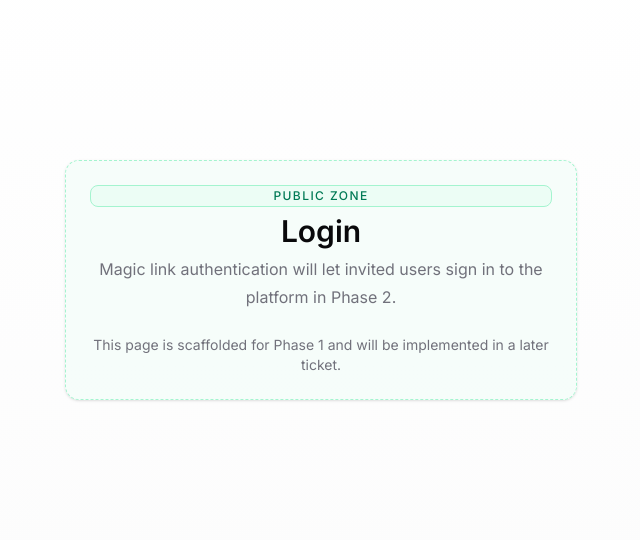
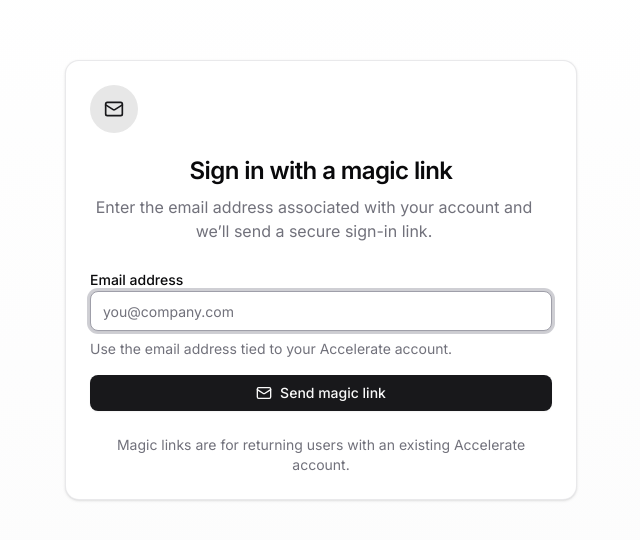
Before and after one commit to Accelerate-Global/accelerate-core, a Next.js app: page /login in a window 1280 px wide. Shown: the part 120-660 px from the top of the page, without its empty margins (319-959 px from the left). Built offline with nearby package versions, Linux system fonts and the light colour scheme; no server answers.

Commit message:
Phase changes (page.tsx, login-form.tsx, actions.ts)

```diff
--- /dev/null
+++ b/src/app/(public)/login/login-form.tsx
@@ -0,0 +1,231 @@
+"use client";
+
+import { CheckCircle2, LoaderCircle, Mail, TriangleAlert } from "lucide-react";
+import { useEffect, useState } from "react";
+
+import { Button } from "@/components/ui/button";
+import {
+  Card,
+  CardContent,
+  CardDescription,
+  CardFooter,
+  CardHeader,
+  CardTitle,
+} from "@/components/ui/card";
+import { signInWithMagicLink } from "@/lib/auth/actions";
+import { routes } from "@/lib/routes";
+import { createClient } from "@/lib/supabase/client";
+
+type FormPhase = "idle" | "loading" | "success" | "error";
+
+const DEFAULT_ERROR_MESSAGE =
+  "We couldn’t send a magic link right now. Please try again.";
+
+export const LoginForm = () => {
+  const [supabase] = useState(() => createClient());
+  const [emailAddress, setEmailAddress] = useState("");
+  const [phase, setPhase] = useState<FormPhase>("idle");
+  const [errorMessage, setErrorMessage] = useState<string | null>(null);
+  const [successMessage, setSuccessMessage] = useState<string | null>(null);
+
+  useEffect(() => {
+    const redirectToApp = (): void => {
+      window.location.replace(routes.appHome);
+    };
+
+    const syncSession = async (): Promise<void> => {
+      const {
+        data: { session },
+      } = await supabase.auth.getSession();
+
+      if (session) {
+        redirectToApp();
+      }
+    };
+
+    syncSession().catch(() => {
+      return undefined;
+    });
+
+    const {
+      data: { subscription },
+    } = supabase.auth.onAuthStateChange((_event, session) => {
+      if (session) {
+        redirectToApp();
+      }
+    });
+
+    return () => {
+      subscription.unsubscribe();
+    };
+  }, [supabase]);
+
+  const handleSubmit = async (
+    event: React.FormEvent<HTMLFormElement>
+  ): Promise<void> => {
+    event.preventDefault();
+
+    const normalizedEmailAddress = emailAddress.trim().toLowerCase();
+
+    if (!normalizedEmailAddress) {
+      return;
+    }
+
+    setPhase("loading");
+    setErrorMessage(null);
+    setSuccessMessage(null);
+
+    try {
+      const formData = new FormData();
+
+      formData.set("email", normalizedEmailAddress);
+
+      const result = await signInWithMagicLink(formData);
+
+      if (result.status === "success") {
+        setPhase("success");
+        setSuccessMessage(result.message);
+
+        return;
+      }
+
+      setPhase("error");
+      setErrorMessage(result.message || DEFAULT_ERROR_MESSAGE);
+    } catch {
+      setPhase("error");
+      setErrorMessage(DEFAULT_ERROR_MESSAGE);
+    }
+  };
+
+  const handleEmailAddressChange = (
+    event: React.ChangeEvent<HTMLInputElement>
+  ): void => {
+    setEmailAddress(event.currentTarget.value);
+
+    if (phase === "error") {
+      setErrorMessage(null);
+      setPhase("idle");
+    }
+  };
+
+  const handleReset = (): void => {
+    setErrorMessage(null);
+    setSuccessMessage(null);
+    setPhase("idle");
+  };
+
+  const isSubmitting = phase === "loading";
+  const isSuccess = phase === "success";
+  const statusMessage =
+    successMessage ??
+    "If the email address matches an Accelerate account, you’ll receive a secure sign-in link shortly.";
+
+  return (
+    <Card className="border-border/80 shadow-sm">
+      <CardHeader className="items-center space-y-4 text-center">
+        <div className="flex size-12 items-center justify-center rounded-full bg-primary/10 text-primary">
+          {isSuccess ? (
+            <CheckCircle2 aria-hidden="true" className="size-5" />
+          ) : (
+            <Mail aria-hidden="true" className="size-5" />
+          )}
+        </div>
+        <div className="space-y-2">
+          <CardTitle className="text-2xl tracking-tight">
+            {isSuccess ? "Check your inbox" : "Sign in with a magic link"}
+          </CardTitle>
+          <CardDescription className="max-w-md text-base leading-6">
+            {isSuccess
+              ? statusMessage
+              : "Enter the email address associated with your account and we’ll send a secure sign-in link."}
+          </CardDescription>
+        </div>
+      </CardHeader>
+      <CardContent>
+        {isSuccess ? (
+          <div aria-live="polite" className="space-y-4">
+            <p className="rounded-md border border-primary/20 bg-primary/5 px-4 py-3 text-primary text-sm">
+              For security, we always show the same confirmation message even
+              when an email address is not recognized.
+            </p>
+            <Button className="w-full" onClick={handleReset} type="button">
+              Send another link
+            </Button>
+          </div>
+        ) : (
+          <form className="space-y-4" onSubmit={handleSubmit}>
+            <div className="space-y-2">
+              <label className="font-medium text-sm" htmlFor="email-address">
+                Email address
+              </label>
+              <input
+                aria-describedby="email-address-help"
+                autoComplete="email"
+                autoFocus
+                className="flex h-10 w-full rounded-md border border-input bg-background px-3 py-2 text-base shadow-xs outline-none transition-[color,box-shadow] placeholder:text-muted-foreground focus-visible:border-ring focus-visible:ring-[3px] focus-visible:ring-ring/50 disabled:cursor-not-allowed disabled:opacity-50 md:text-sm"
+                disabled={isSubmitting}
+                id="email-address"
+                name="email"
+                onChange={handleEmailAddressChange}
+                placeholder="you@company.com"
+                required
+                type="email"
+                value={emailAddress}
+              />
+              <p
+                className="text-muted-foreground text-sm"
+                id="email-address-help"
+              >
+                Use the email address tied to your Accelerate account.
+              </p>
+            </div>
+
+            {phase === "error" ? (
+              <p
+                className="flex items-start gap-2 rounded-md border border-destructive/20 bg-destructive/5 px-4 py-3 text-destructive text-sm"
+                role="alert"
+              >
+                <TriangleAlert
+                  aria-hidden="true"
+                  className="mt-0.5 size-4 shrink-0"
+                />
+                <span>{errorMessage ?? DEFAULT_ERROR_MESSAGE}</span>
+              </p>
+            ) : null}
+
+            {isSubmitting ? (
+              <p
+                aria-live="polite"
+                className="flex items-center gap-2 text-muted-foreground text-sm"
+                role="status"
+              >
+                <LoaderCircle
+                  aria-hidden="true"
+                  className="size-4 animate-spin"
+                />
+                Sending your magic link…
+              </p>
+            ) : null}
+
+            <Button className="w-full" disabled={isSubmitting} type="submit">
+              {isSubmitting ? (
+                <>
+                  <LoaderCircle aria-hidden="true" className="animate-spin" />
+                  Sending magic link…
+                </>
+              ) : (
+                <>
+                  <Mail aria-hidden="true" />
+                  Send magic link
+                </>
+              )}
+            </Button>
+          </form>
+        )}
+      </CardContent>
+      <CardFooter className="justify-center pt-0 text-center text-muted-foreground text-sm">
+        Magic links are for returning users with an existing Accelerate account.
+      </CardFooter>
+    </Card>
+  );
+};
--- a/src/app/(public)/login/page.tsx
+++ b/src/app/(public)/login/page.tsx
@@ -1,11 +1,16 @@
-import { PlaceholderPage } from "@/components/layout/placeholder-page";
+import { redirect } from "next/navigation";
 
-export default function LoginPage() {
-  return (
-    <PlaceholderPage
-      description="Magic link authentication will let invited users sign in to the platform in Phase 2."
-      title="Login"
-      zone="Public"
-    />
-  );
+import { getCurrentUser } from "@/lib/auth";
+import { routes } from "@/lib/routes";
+
+import { LoginForm } from "./login-form";
+
+export default async function LoginPage() {
+  const user = await getCurrentUser();
+
+  if (user) {
+    redirect(routes.appHome);
+  }
+
+  return <LoginForm />;
 }
--- /dev/null
+++ b/src/lib/auth/actions.ts
@@ -0,0 +1,88 @@
+"use server";
+
+import { redirect } from "next/navigation";
+import { z } from "zod";
+
+import { clientEnv } from "@/lib/env";
+import { routes } from "@/lib/routes";
+import { createClient } from "@/lib/supabase/server";
+
+export interface MagicLinkActionResult {
+  message: string;
+  status: "success" | "error";
+}
+
+const UNKNOWN_EMAIL_ERROR_FRAGMENTS = [
+  "signups not allowed",
+  "signup is disabled",
+  "user not found",
+  "email not found",
+  "no user found",
+] as const;
+
+const DEFAULT_ERROR_MESSAGE =
+  "We couldn’t send a magic link right now. Please try again.";
+const INVALID_EMAIL_MESSAGE = "Enter a valid email address.";
+
+const emailAddressSchema = z.string().trim().email(INVALID_EMAIL_MESSAGE);
+
+const isUnknownEmailError = (message: string): boolean => {
+  const normalizedMessage = message.toLowerCase();
+
+  return UNKNOWN_EMAIL_ERROR_FRAGMENTS.some((fragment) => {
+    return normalizedMessage.includes(fragment);
+  });
+};
+
+const getSuccessMessage = (emailAddress: string): string => {
+  return `If ${emailAddress} matches an Accelerate account, you’ll receive a secure sign-in link shortly.`;
+};
+
+export const signInWithMagicLink = async (
+  formData: FormData
+): Promise<MagicLinkActionResult> => {
+  const parsedEmailAddress = emailAddressSchema.safeParse(
+    formData.get("email")
+  );
+
+  if (!parsedEmailAddress.success) {
+    return {
+      status: "error",
+      message: INVALID_EMAIL_MESSAGE,
+    };
+  }
+
+  const emailAddress = parsedEmailAddress.data.toLowerCase();
+  const redirectUrl = new URL(
+    routes.login,
+    clientEnv.NEXT_PUBLIC_APP_URL
+  ).toString();
+  const supabase = await createClient();
+  const { error } = await supabase.auth.signInWithOtp({
+    email: emailAddress,
+    options: {
+      emailRedirectTo: redirectUrl,
+      shouldCreateUser: false,
+    },
+  });
+
+  if (!error || isUnknownEmailError(error.message)) {
+    return {
+      status: "success",
+      message: getSuccessMessage(emailAddress),
+    };
+  }
+
+  return {
+    status: "error",
+    message: error.message || DEFAULT_ERROR_MESSAGE,
+  };
+};
+
+export const signOut = async (): Promise<never> => {
+  const supabase = await createClient();
+
+  await supabase.auth.signOut();
+
+  redirect(routes.login);
+};
```
